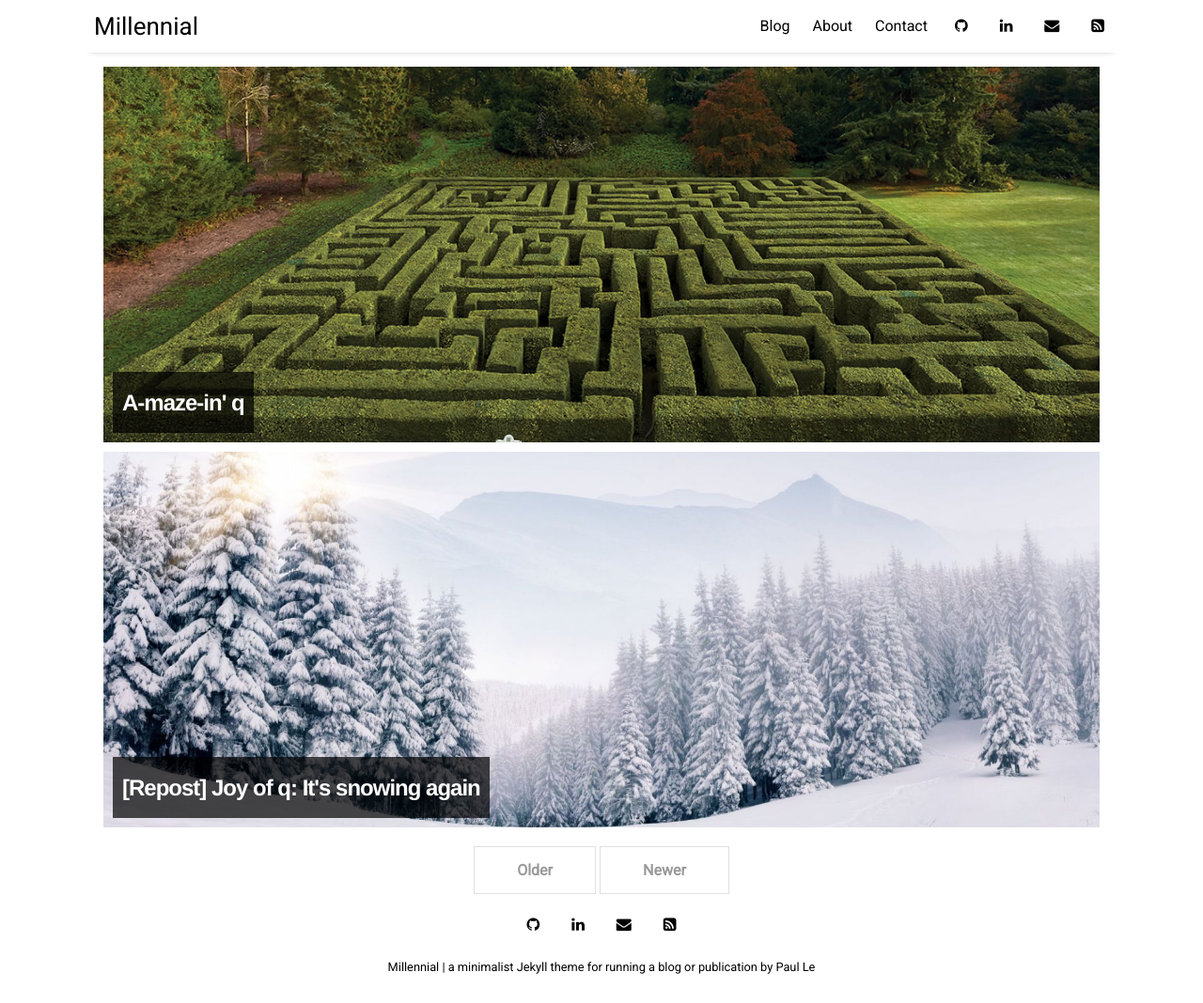
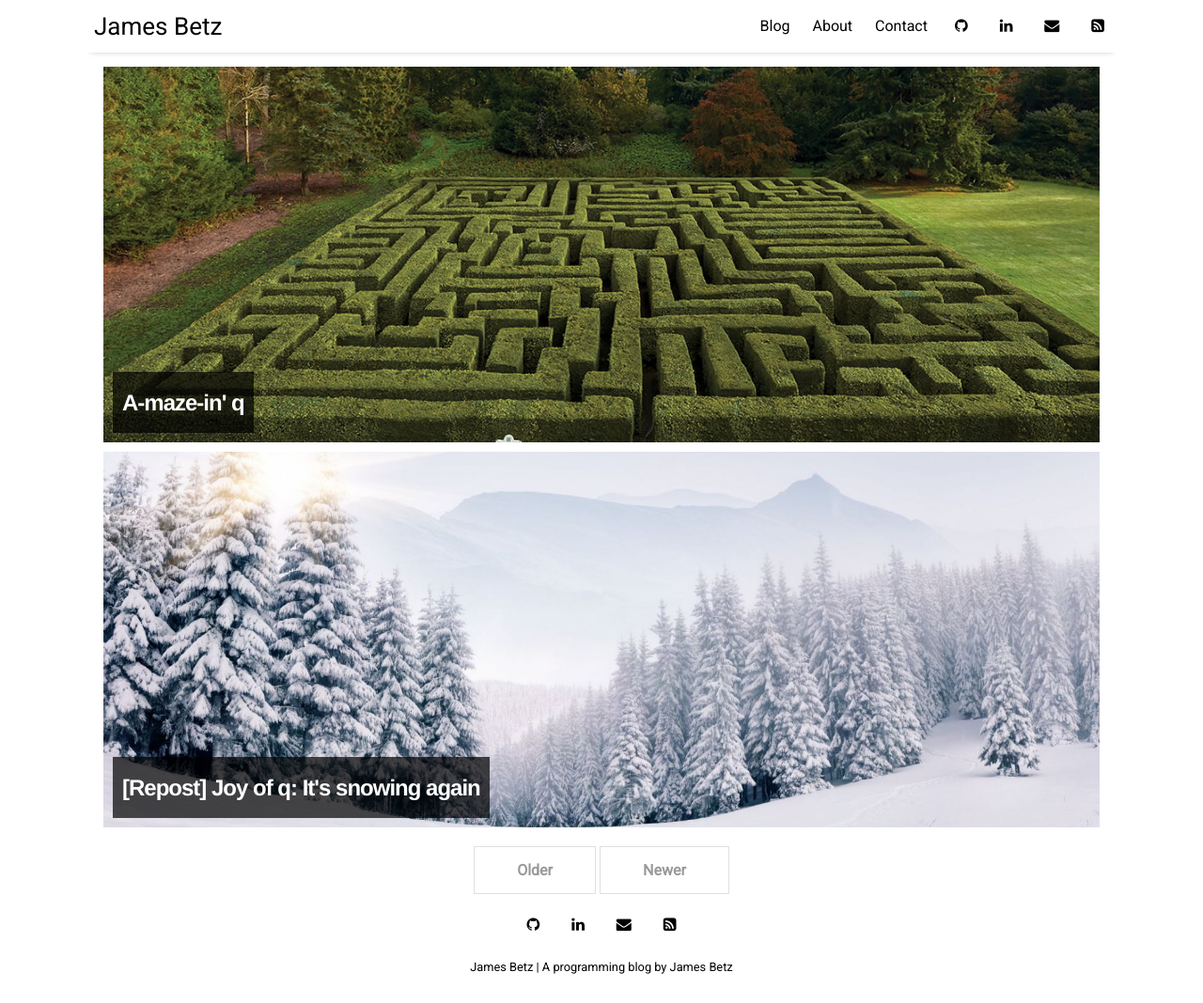
Before and after one commit to jbetz34/jbetz34.github.io, a Jekyll site: the page built from docs/index.html, in a window 1280 px wide and 1068 px high. Shown: the whole window at 94% size. Built offline with Jekyll 4.4.1, drawn with Linux system fonts in a browser that asks for light colours; nearby versions of some CDN libraries; the list of posts is cut into pages by our own code.

Commit message:
Update config

```diff
--- a/docs/_config.yml
+++ b/docs/_config.yml
@@ -10,9 +10,9 @@ permalink:           /:title
 plugins:             [jekyll-paginate, jekyll-sitemap, jekyll-feed, jekyll-seo-tag]
 
 # Customise atom feed settings (this is where Jekyll-Feed gets configuration information)
-title:		           "Millennial"
-description:	       "a minimalist Jekyll theme for running a blog or publication"
-author:              "Paul Le"
+title:		           "James Betz"
+description:	       "A programming blog"
+author:              "James Betz"
 
 # RSS 2.0 can be used instead of Atom by uncommenting following two lines
 #feed:
```
Also changed, not shown: docs/_includes/google-analytics_old.html (deleted, +0 -8 lines).
